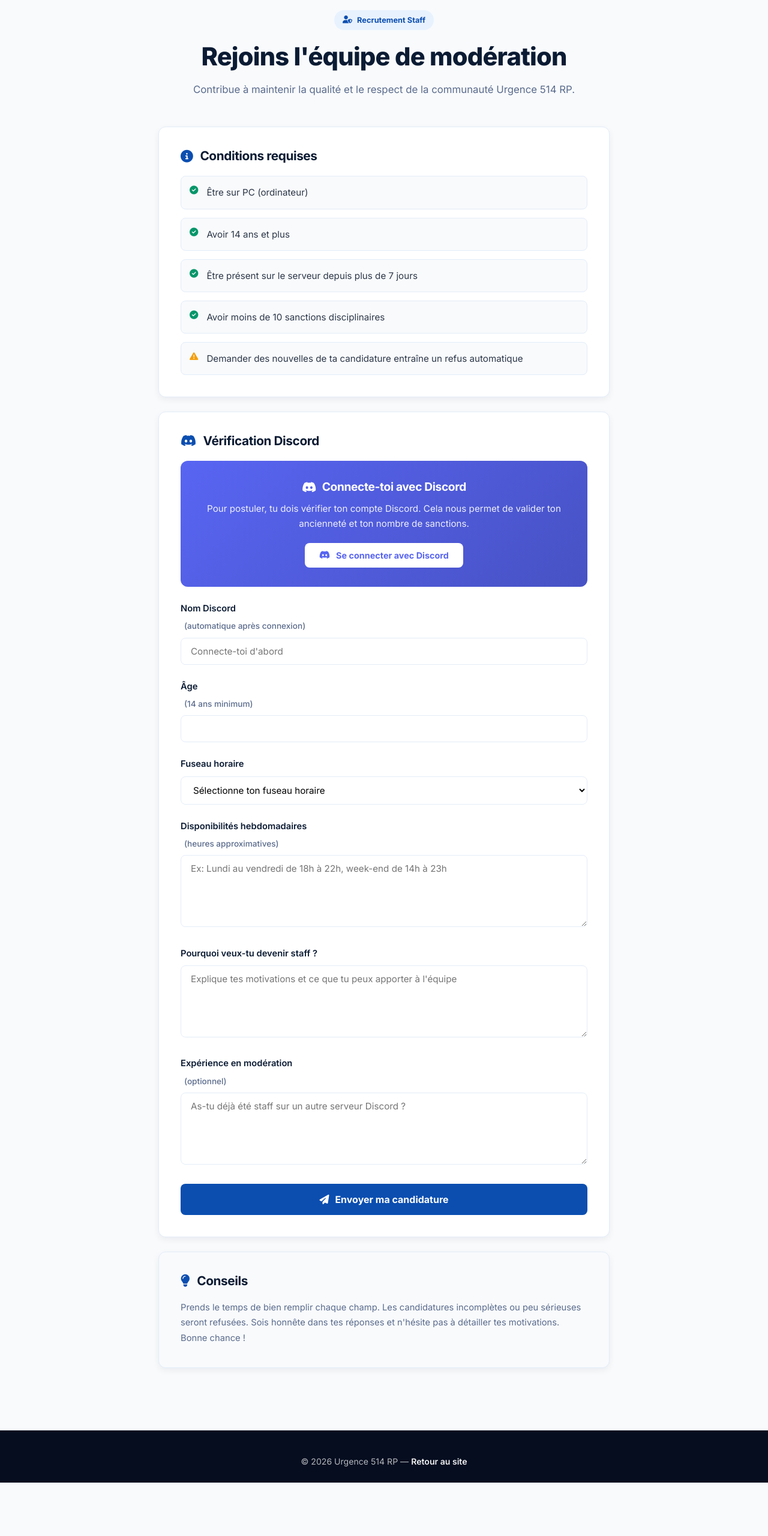
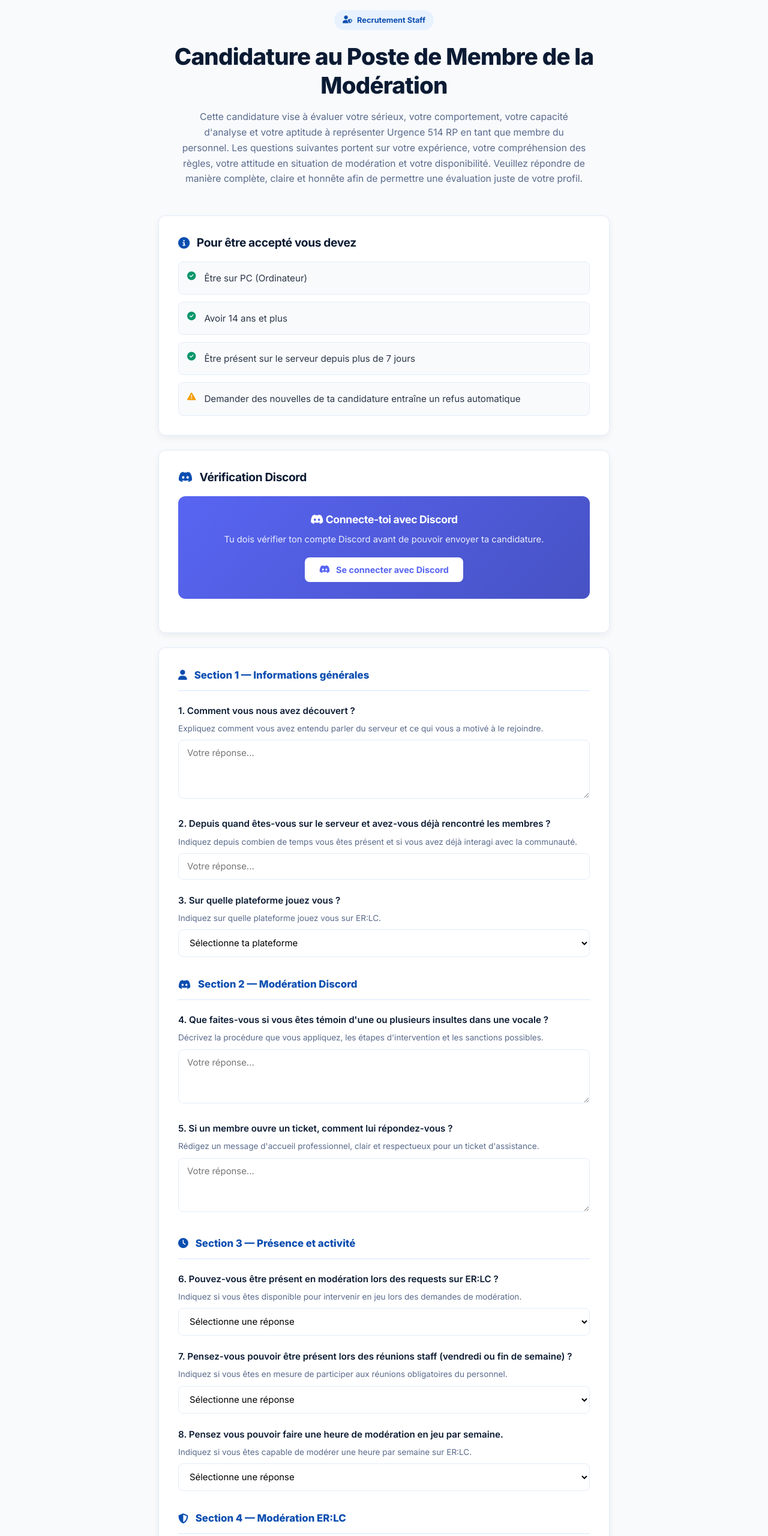
Before and after one commit to Jacobin904/Urgence-514-RP, a plain HTML site: page Recrutement/index.html in a window 1280 px wide. Shown: the part 120-2680 px from the top of the page at 60% size. Before the commit the page ends 2591 px from the top, so only its background shows below. Drawn offline with Linux system fonts and the light colour scheme.

Commit message:
Revise recruitment form and improve layout
Updated the recruitment form for moderation staff with new questions and improved structure. Adjusted styles and layout for better user experience.

```diff
--- a/Recrutement/index.html
+++ b/Recrutement/index.html
@@ -4,28 +4,25 @@
 <meta charset="UTF-8">
 <meta name="viewport" content="width=device-width, initial-scale=1.0">
 <title>Candidature Staff — Urgence 514 RP</title>
-<meta name="description" content="Postule pour rejoindre l'équipe de modération d'Urgence 514 RP.">
 <link rel="icon" href="https://cdn.discordapp.com/icons/1475659636819493089/8a80480870b623a2afc4d2d5cc14bfbf.webp?size=1024">
 <link rel="stylesheet" href="https://cdnjs.cloudflare.com/ajax/libs/font-awesome/6.4.0/css/all.min.css">
 <style>
 @import url('https://fonts.googleapis.com/css2?family=Inter:wght@400;500;600;700;800&display=swap');
 :root{
-  --navy-950:#050D1F; --navy-900:#060F24; --navy-800:#0A1B3D; --navy-700:#0E2A5C;
+  --navy-950:#050D1F; --navy-800:#0A1B3D;
   --blue:#0B4EB0; --blue-dark:#083A85; --blue-light:#E8F2FF;
   --ink:#0B1B33; --text:#2D3748; --muted:#5A6B8C; --border:#E4EDF9;
   --white:#FFFFFF; --gray-50:#F8FAFC; --gray-100:#F1F5F9;
   --radius:12px; --radius-sm:8px;
-  --shadow:0 4px 12px rgba(6,15,36,.06);
-  --shadow-lg:0 12px 32px rgba(6,15,36,.1);
-  --danger:#D32F2F; --warning:#F59E0B; --success:#059669;
+  --shadow:0 4px 12px rgba(6,15,36,.06); --shadow-lg:0 12px 32px rgba(6,15,36,.1);
+  --success:#059669; --warning:#F59E0B;
 }
 *{margin:0;padding:0;box-sizing:border-box}
 body{font-family:'Inter',sans-serif;background:var(--gray-50);color:var(--text);line-height:1.65;-webkit-font-smoothing:antialiased}
 img{display:block;max-width:100%}
-a{text-decoration:none;color:var(--blue);transition:color .2s}
-a:hover{color:var(--blue-dark)}
+a{text-decoration:none;color:var(--blue)}
 .wrap{max-width:800px;margin:0 auto;padding:0 24px}
-h1,h2,h3{letter-spacing:-.02em;line-height:1.2;color:var(--ink)}
+h1,h2,h3{letter-spacing:-.02em;line-height:1.25;color:var(--ink)}
 button{font-family:'Inter',sans-serif}
 
 header{background:var(--white);border-bottom:1px solid var(--border);padding:20px 0}
@@ -34,50 +31,54 @@ header{background:var(--white);border-bottom:1px solid var(--border);padding:20p
 .logo img{width:40px;height:40px;border-radius:50%}
 .btn{display:inline-flex;align-items:center;gap:10px;border:none;cursor:pointer;font-weight:600;font-size:.9rem;border-radius:var(--radius-sm);padding:12px 24px;transition:all .2s}
 .btn-blue{background:var(--blue);color:#fff}
-.btn-blue:hover{background:var(--blue-dark);box-shadow:0 4px 12px rgba(11,78,176,.25)}
+.btn-blue:hover{background:var(--blue-dark)}
 .btn-outline{background:transparent;color:var(--muted);box-shadow:inset 0 0 0 1.5px var(--border)}
 .btn-outline:hover{color:var(--ink);background:var(--gray-50)}
 
 main{padding:48px 0 80px}
 .hero{text-align:center;margin-bottom:48px}
 .hero-badge{display:inline-flex;align-items:center;gap:8px;background:var(--blue-light);color:var(--blue);border-radius:999px;padding:6px 14px;font-size:.8rem;font-weight:700;margin-bottom:20px}
-.hero h1{font-size:clamp(1.8rem,4vw,2.6rem);font-weight:800;margin-bottom:16px}
-.hero p{font-size:1.05rem;color:var(--muted);max-width:640px;margin:0 auto}
+.hero h1{font-size:clamp(1.7rem,4vw,2.4rem);font-weight:800;margin-bottom:16px}
+.hero p{font-size:.98rem;color:var(--muted);max-width:680px;margin:0 auto}
 
-.card{background:var(--white);border:1px solid var(--border);border-radius:var(--radius);padding:36px;margin-bottom:24px;box-shadow:var(--shadow)}
-.card h2{font-size:1.3rem;font-weight:700;margin-bottom:20px;display:flex;align-items:center;gap:12px}
+.card{background:var(--white);border:1px solid var(--border);border-radius:var(--radius);padding:32px;margin-bottom:24px;box-shadow:var(--shadow)}
+.card h2{font-size:1.2rem;font-weight:700;margin-bottom:20px;display:flex;align-items:center;gap:12px}
 .card h2 i{color:var(--blue)}
 
-.req-list{list-style:none;display:flex;flex-direction:column;gap:14px}
+.req-list{list-style:none;display:flex;flex-direction:column;gap:12px}
 .req-list li{display:flex;gap:14px;align-items:flex-start;font-size:.95rem;padding:14px;background:var(--gray-50);border-radius:var(--radius-sm);border:1px solid var(--border)}
 .req-list li i{margin-top:2px;font-size:.9rem;flex-shrink:0}
 .req-list li.check i{color:var(--success)}
 .req-list li.warn i{color:var(--warning)}
 
-.form-group{margin-bottom:24px}
-.form-group label{display:block;font-weight:600;font-size:.92rem;margin-bottom:8px;color:var(--ink)}
-.form-group label small{color:var(--muted);font-weight:500;margin-left:6px}
-.form-group input,.form-group textarea,.form-group select{width:100%;padding:12px 16px;border:1.5px solid var(--border);border-radius:var(--radius-sm);font-family:'Inter',sans-serif;font-size:.95rem;background:var(--white);transition:border-color .2s,box-shadow .2s}
+.discord-verify{background:linear-gradient(135deg,#5865F2 0%,#4752C4 100%);color:#fff;border-radius:var(--radius);padding:28px;margin-bottom:24px;text-align:center}
+.discord-verify h3{color:#fff;font-size:1.1rem;font-weight:700;margin-bottom:10px}
+.discord-verify p{color:rgba(255,255,255,.9);margin-bottom:18px;font-size:.92rem}
+.discord-verify .btn{background:#fff;color:#5865F2;font-weight:700}
+
+.alert{padding:14px 18px;border-radius:var(--radius-sm);margin-bottom:20px;display:flex;align-items:center;gap:12px;font-size:.9rem;font-weight:600}
+.alert.info{background:var(--blue-light);color:var(--blue);border:1px solid rgba(11,78,176,.2)}
+
+.form-group{margin-bottom:22px}
+.form-group label{display:block;font-weight:600;font-size:.95rem;margin-bottom:6px;color:var(--ink)}
+.form-group .help{display:block;color:var(--muted);font-size:.85rem;margin-bottom:8px}
+.form-group input,.form-group textarea,.form-group select{width:100%;padding:12px 14px;border:1.5px solid var(--border);border-radius:var(--radius-sm);font-family:'Inter',sans-serif;font-size:.93rem;background:var(--white);transition:border-color .2s,box-shadow .2s}
+.form-group textarea{resize:vertical;min-height:90px}
 .form-group input:focus,.form-group textarea:focus,.form-group select:focus{outline:none;border-color:var(--blue);box-shadow:0 0 0 3px rgba(11,78,176,.12)}
-.form-group textarea{resize:vertical;min-height:120px}
-.form-group small{display:block;margin-top:6px;color:var(--muted);font-size:.85rem}
 
-.discord-verify{background:linear-gradient(135deg,#5865F2 0%,#4752C4 100%);color:#fff;border-radius:var(--radius);padding:32px;margin-bottom:24px;text-align:center}
-.discord-verify h3{color:#fff;font-size:1.2rem;font-weight:700;margin-bottom:12px;display:flex;align-items:center;justify-content:center;gap:10px}
-.discord-verify p{color:rgba(255,255,255,.9);margin-bottom:20px;font-size:.95rem}
-.discord-verify .btn{background:#fff;color:#5865F2;font-weight:700}
-.discord-verify .btn:hover{background:rgba(255,255,255,.95)}
+.section-title{display:flex;align-items:center;gap:12px;font-size:1.05rem;font-weight:800;color:var(--blue);margin:32px 0 20px;padding-bottom:10px;border-bottom:2px solid var(--blue-light)}
+.section-title:first-of-type{margin-top:0}
 
 .submit-btn{width:100%;padding:16px;background:var(--blue);color:#fff;border:none;border-radius:var(--radius-sm);font-weight:700;font-size:1rem;cursor:pointer;transition:all .2s;display:flex;align-items:center;justify-content:center;gap:10px}
-.submit-btn:hover{background:var(--blue-dark);box-shadow:0 4px 12px rgba(11,78,176,.25)}
+.submit-btn:hover{background:var(--blue-dark)}
 .submit-btn:disabled{background:var(--muted);cursor:not-allowed}
 
-.alert{padding:16px 20px;border-radius:var(--radius-sm);margin-bottom:24px;display:flex;align-items:center;gap:12px;font-size:.92rem;font-weight:600}
-.alert.info{background:var(--blue-light);color:var(--blue);border:1px solid rgba(11,78,176,.2)}
-.alert.warning{background:#FEF3C7;color:#92400E;border:1px solid rgba(245,158,11,.2)}
-.alert i{font-size:1.1rem}
+.success-card{text-align:center;padding:60px 32px}
+.success-card i{font-size:3.5rem;color:var(--success);margin-bottom:20px}
+.success-card h2{justify-content:center;margin-bottom:12px}
+.success-card p{color:var(--muted);margin-bottom:28px}
 
-footer{background:var(--navy-950);color:rgba(255,255,255,.7);padding:40px 0 24px;text-align:center}
+footer{background:var(--navy-950);color:rgba(255,255,255,.7);padding:36px 0 24px;text-align:center}
 footer p{font-size:.88rem}
 footer a{color:rgba(255,255,255,.95);font-weight:600}
 </style>
@@ -98,71 +99,127 @@ footer a{color:rgba(255,255,255,.95);font-weight:600}
   <div class="wrap">
     <div class="hero">
       <span class="hero-badge"><i class="fa-solid fa-user-shield"></i> Recrutement Staff</span>
-      <h1>Rejoins l'équipe de modération</h1>
-      <p>Contribue à maintenir la qualité et le respect de la communauté Urgence 514 RP.</p>
+      <h1>Candidature au Poste de Membre de la Modération</h1>
+      <p>Cette candidature vise à évaluer votre sérieux, votre comportement, votre capacité d'analyse et votre aptitude à représenter Urgence 514 RP en tant que membre du personnel. Les questions suivantes portent sur votre expérience, votre compréhension des règles, votre attitude en situation de modération et votre disponibilité. Veuillez répondre de manière complète, claire et honnête afin de permettre une évaluation juste de votre profil.</p>
     </div>
 
     <div class="card">
-      <h2><i class="fa-solid fa-circle-info"></i> Conditions requises</h2>
+      <h2><i class="fa-solid fa-circle-info"></i> Pour être accepté vous devez</h2>
       <ul class="req-list">
-        <li class="check"><i class="fa-solid fa-circle-check"></i><span>Être sur PC (ordinateur)</span></li>
+        <li class="check"><i class="fa-solid fa-circle-check"></i><span>Être sur PC (Ordinateur)</span></li>
         <li class="check"><i class="fa-solid fa-circle-check"></i><span>Avoir 14 ans et plus</span></li>
         <li class="check"><i class="fa-solid fa-circle-check"></i><span>Être présent sur le serveur depuis plus de 7 jours</span></li>
-        <li class="check"><i class="fa-solid fa-circle-check"></i><span>Avoir moins de 10 sanctions disciplinaires</span></li>
         <li class="warn"><i class="fa-solid fa-triangle-exclamation"></i><span>Demander des nouvelles de ta candidature entraîne un refus automatique</span></li>
       </ul>
     </div>
 
-    <form id="staffForm" class="card">
+    <div class="card">
       <h2><i class="fa-brands fa-discord"></i> Vérification Discord</h2>
       <div class="discord-verify">
         <h3><i class="fa-brands fa-discord"></i> Connecte-toi avec Discord</h3>
-        <p>Pour postuler, tu dois vérifier ton compte Discord. Cela nous permet de valider ton ancienneté et ton nombre de sanctions.</p>
-        <button type="button" class="btn" onclick="window.location.href='/auth/discord'">
-          <i class="fa-brands fa-discord"></i> Se connecter avec Discord
-        </button>
+        <p>Tu dois vérifier ton compte Discord avant de pouvoir envoyer ta candidature.</p>
+        <button type="button" class="btn" id="discordLoginBtn"><i class="fa-brands fa-discord"></i> Se connecter avec Discord</button>
       </div>
       <div id="discordStatus" class="alert info" style="display:none">
         <i class="fa-solid fa-circle-check"></i>
         <span>Connecté en tant que <b id="discordUser"></b></span>
       </div>
+    </div>
+
+    <form id="staffForm" class="card">
+
+      <div class="section-title"><i class="fa-solid fa-user"></i> Section 1 — Informations générales</div>
 
       <div class="form-group">
-        <label>Nom Discord <small>(automatique après connexion)</small></label>
-        <input type="text" id="discordName" readonly placeholder="Connecte-toi d'abord">
+        <label>1. Comment vous nous avez découvert ?</label>
+        <span class="help">Expliquez comment vous avez entendu parler du serveur et ce qui vous a motivé à le rejoindre.</span>
+        <textarea id="q1" rows="4" required placeholder="Votre réponse..."></textarea>
       </div>
-
       <div class="form-group">
-        <label>Âge <small>(14 ans minimum)</small></label>
-        <input type="number" id="age" min="14" max="99" required>
+        <label>2. Depuis quand êtes-vous sur le serveur et avez-vous déjà rencontré les membres ?</label>
+        <span class="help">Indiquez depuis combien de temps vous êtes présent et si vous avez déjà interagi avec la communauté.</span>
+        <input type="text" id="q2" required placeholder="Votre réponse...">
       </div>
-
       <div class="form-group">
-        <label>Fuseau horaire</label>
-        <select id="timezone" required>
-          <option value="">Sélectionne ton fuseau horaire</option>
-          <option value="EST">EST (Heure de l'Est)</option>
-          <option value="AST">AST (Heure de l'Atlantique)</option>
-          <option value="CST">CST (Heure du Centre)</option>
-          <option value="MST">MST (Heure des Rocheuses)</option>
-          <option value="PST">PST (Heure du Pacifique)</option>
-          <option value="Other">Autre</option>
+        <label>3. Sur quelle plateforme jouez vous ?</label>
+        <span class="help">Indiquez sur quelle plateforme jouez vous sur ER:LC.</span>
+        <select id="q3" required>
+          <option value="">Sélectionne ta plateforme</option>
+          <option>Mobile (Téléphone)</option>
+          <option>Console (Xbox, PlayStation etc.)</option>
+          <option>PC (Ordinateur)</option>
         </select>
       </div>
 
+      <div class="section-title"><i class="fa-brands fa-discord"></i> Section 2 — Modération Discord</div>
+
       <div class="form-group">
-        <label>Disponibilités hebdomadaires <small>(heures approximatives)</small></label>
-        <textarea id="availability" placeholder="Ex: Lundi au vendredi de 18h à 22h, week-end de 14h à 23h" required></textarea>
+        <label>4. Que faites-vous si vous êtes témoin d'une ou plusieurs insultes dans une vocale ?</label>
+        <span class="help">Décrivez la procédure que vous appliquez, les étapes d'intervention et les sanctions possibles.</span>
+        <textarea id="q4" rows="3" required placeholder="Votre réponse..."></textarea>
+      </div>
+      <div class="form-group">
+        <label>5. Si un membre ouvre un ticket, comment lui répondez-vous ?</label>
+        <span class="help">Rédigez un message d'accueil professionnel, clair et respectueux pour un ticket d'assistance.</span>
+        <textarea id="q5" rows="3" required placeholder="Votre réponse..."></textarea>
       </div>
 
+      <div class="section-title"><i class="fa-solid fa-clock"></i> Section 3 — Présence et activité</div>
+
       <div class="form-group">
-        <label>Pourquoi veux-tu devenir staff ?</label>
-        <textarea id="motivation" placeholder="Explique tes motivations et ce que tu peux apporter à l'équipe" required></textarea>
+        <label>6. Pouvez-vous être présent en modération lors des requests sur ER:LC ?</label>
+        <span class="help">Indiquez si vous êtes disponible pour intervenir en jeu lors des demandes de modération.</span>
+        <select id="q6" required>
+          <option value="">Sélectionne une réponse</option>
+          <option>Oui.</option>
+          <option>Non.</option>
+        </select>
+      </div>
+      <div class="form-group">
+        <label>7. Pensez-vous pouvoir être présent lors des réunions staff (vendredi ou fin de semaine) ?</label>
+        <span class="help">Indiquez si vous êtes en mesure de participer aux réunions obligatoires du personnel.</span>
+        <select id="q7" required>
+          <option value="">Sélectionne une réponse</option>
+          <option>Oui.</option>
+          <option>Non.</option>
+        </select>
+      </div>
+      <div class="form-group">
+        <label>8. Pensez vous pouvoir faire une heure de modération en jeu par semaine.</label>
+        <span class="help">Indiquez si vous êtes capable de modérer une heure par semaine sur ER:LC.</span>
+        <select id="q8" required>
+          <option value="">Sélectionne une réponse</option>
+          <option>Oui.</option>
+          <option>Non.</option>
+        </select>
       </div>
 
+      <div class="section-title"><i class="fa-solid fa-shield-halved"></i> Section 4 — Modération ER:LC</div>
+
       <div class="form-group">
-        <label>Expérience en modération <small>(optionnel)</small></label>
-        <textarea id="experience" placeholder="As-tu déjà été staff sur un autre serveur Discord ?"></textarea>
+        <label>9. Avez-vous de l'expérience en modération Melonly / ER:LC ?</label>
+        <span class="help">Décrivez brièvement votre expérience, vos responsabilités et vos compétences.</span>
+        <textarea id="q9" rows="3" required placeholder="Votre réponse..."></textarea>
+      </div>
+      <div class="form-group">
+        <label>10. Que faites-vous si un joueur tue un autre joueur sans raison et quelle sanction appliquez-vous ?</label>
+        <span class="help">Expliquez votre procédure d'intervention, votre analyse de la situation et la sanction appropriée.</span>
+        <textarea id="q10" rows="4" required placeholder="Votre réponse..."></textarea>
+      </div>
+      <div class="form-group">
+        <label>11. Que faites-vous si un joueur vous manque de respect lors d'une intervention staff ?</label>
+        <span class="help">Décrivez votre réaction professionnelle, votre gestion de la situation et la sanction adaptée.</span>
+        <textarea id="q11" rows="4" required placeholder="Votre réponse..."></textarea>
+      </div>
+      <div class="form-group">
+        <label>12. Connaissez-vous les commandes en jeu ? Si oui, citez-en cinq.</label>
+        <span class="help">Indiquez cinq commandes que vous maîtrisez dans Melonly ou ER:LC.</span>
+        <input type="text" id="q12" required placeholder="Ex : /kick, /ban, /mute...">
+      </div>
+      <div class="form-group">
+        <label>13. Quelle sanction appliquez-vous si un joueur se respawn ou quitte pour éviter une sanction ?</label>
+        <span class="help">Expliquez la procédure à suivre et la sanction appropriée pour un cas de contournement de sanction (combat logging).</span>
+        <textarea id="q13" rows="3" required placeholder="Votre réponse..."></textarea>
       </div>
 
       <button type="submit" class="submit-btn">
@@ -170,12 +227,11 @@ footer a{color:rgba(255,255,255,.95);font-weight:600}
       </button>
     </form>
 
-    <div class="card" style="background:var(--gray-50)">
-      <h2><i class="fa-solid fa-lightbulb"></i> Conseils</h2>
-      <p style="color:var(--muted);font-size:.92rem;line-height:1.7">
-        Prends le temps de bien remplir chaque champ. Les candidatures incomplètes ou peu sérieuses seront refusées.
-        Sois honnête dans tes réponses et n'hésite pas à détailler tes motivations. Bonne chance !
-      </p>
+    <div id="successCard" class="card success-card" style="display:none">
+      <i class="fa-solid fa-circle-check"></i>
+      <h2>Candidature envoyée</h2>
+      <p>Votre candidature a bien été envoyée. Merci de vous impliquer au sein d'Urgence 514 RP.</p>
+      <a href="../" class="btn btn-blue"><i class="fa-solid fa-house"></i> Retour au site</a>
     </div>
   </div>
 </main>
@@ -185,56 +241,61 @@ footer a{color:rgba(255,255,255,.95);font-weight:600}
 </footer>
 
 <script>
-const urlParams = new URLSearchParams(window.location.search);
-const discordData = urlParams.get('discord');
-if(discordData){
+const API_URL = 'https://TON-URL.onrender.com'; // ⚠️ REMPLACE PAR TON URL RENDER
+
+function decodeToken(token){
   try{
-    const data = JSON.parse(decodeURIComponent(discordData));
+    let b64 = token.split('.')[0].replace(/-/g,'+').replace(/_/g,'/');
+    while(b64.length % 4) b64 += '=';
+    const json = new TextDecoder().decode(Uint8Array.from(atob(b64), c => c.charCodeAt(0)));
+    return JSON.parse(json);
+  }catch(e){ return null; }
+}
+
+let token = localStorage.getItem('u514_token');
+const urlToken = new URLSearchParams(window.location.search).get('token');
+if(urlToken){
+  token = urlToken;
+  localStorage.setItem('u514_token', token);
+  history.replaceState(null, '', window.location.pathname);
+}
+if(token){
+  const user = decodeToken(token);
+  if(user){
     document.getElementById('discordStatus').style.display = 'flex';
-    document.getElementById('discordUser').textContent = data.username;
-    document.getElementById('discordName').value = data.username + '#' + data.discriminator;
-    document.getElementById('staffForm').dataset.discordId = data.id;
-    document.getElementById('staffForm').dataset.discordUsername = data.username;
-  }catch(e){}
+    document.getElementById('discordUser').textContent = user.username;
+  }
 }
+
+document.getElementById('discordLoginBtn').addEventListener('click', () => {
+  window.location.href = API_URL + '/auth/discord';
+});
 
 document.getElementById('staffForm').addEventListener('submit', async function(e){
   e.preventDefault();
-  const discordId = this.dataset.discordId;
-  if(!discordId){
-    alert('Tu dois te connecter avec Discord avant de soumettre ta candidature.');
-    return;
-  }
+  if(!token){ alert('Tu dois te connecter avec Discord avant de soumettre ta candidature.'); return; }
 
   const submitBtn = this.querySelector('.submit-btn');
   submitBtn.disabled = true;
   submitBtn.innerHTML = '<i class="fa-solid fa-spinner fa-spin"></i> Envoi en cours...';
 
-  const formData = {
-    discordId: discordId,
-    discordUsername: this.dataset.discordUsername,
-    age: document.getElementById('age').value,
-    timezone: document.getElementById('timezone').value,
-    availability: document.getElementById('availability').value,
-    motivation: document.getElementById('motivation').value,
-    experience: document.getElementById('experience').value,
-    submittedAt: new Date().toISOString()
-  };
+  const data = {};
+  for(let i = 1; i <= 13; i++){
+    data['q' + i] = document.getElementById('q' + i).value.trim();
+  }
 
   try{
-    const response = await fetch('/api/applications', {
+    const response = await fetch(API_URL + '/api/applications', {
       method: 'POST',
-      headers: {'Content-Type': 'application/json'},
-      body: JSON.stringify(formData)
+      headers: {'Content-Type': 'application/json', 'Authorization': 'Bearer ' + token},
+      body: JSON.stringify(data)
     });
-
     if(response.ok){
-      alert('Candidature envoyée avec succès ! Tu recevras une notification sur Discord lorsque ta candidature sera traitée.');
-      window.location.href = '../';
-    }else{
-      throw new Error('Erreur lors de l\'envoi');
-    }
-  }catch(error){
+      document.getElementById('staffForm').style.display = 'none';
+      document.getElementById('successCard').style.display = 'block';
+      window.scrollTo({top: 0, behavior: 'smooth'});
+    }else{ throw new Error(); }
+  }catch(err){
     alert('Erreur lors de l\'envoi. Réessaie plus tard.');
     submitBtn.disabled = false;
     submitBtn.innerHTML = '<i class="fa-solid fa-paper-plane"></i> Envoyer ma candidature';
```
